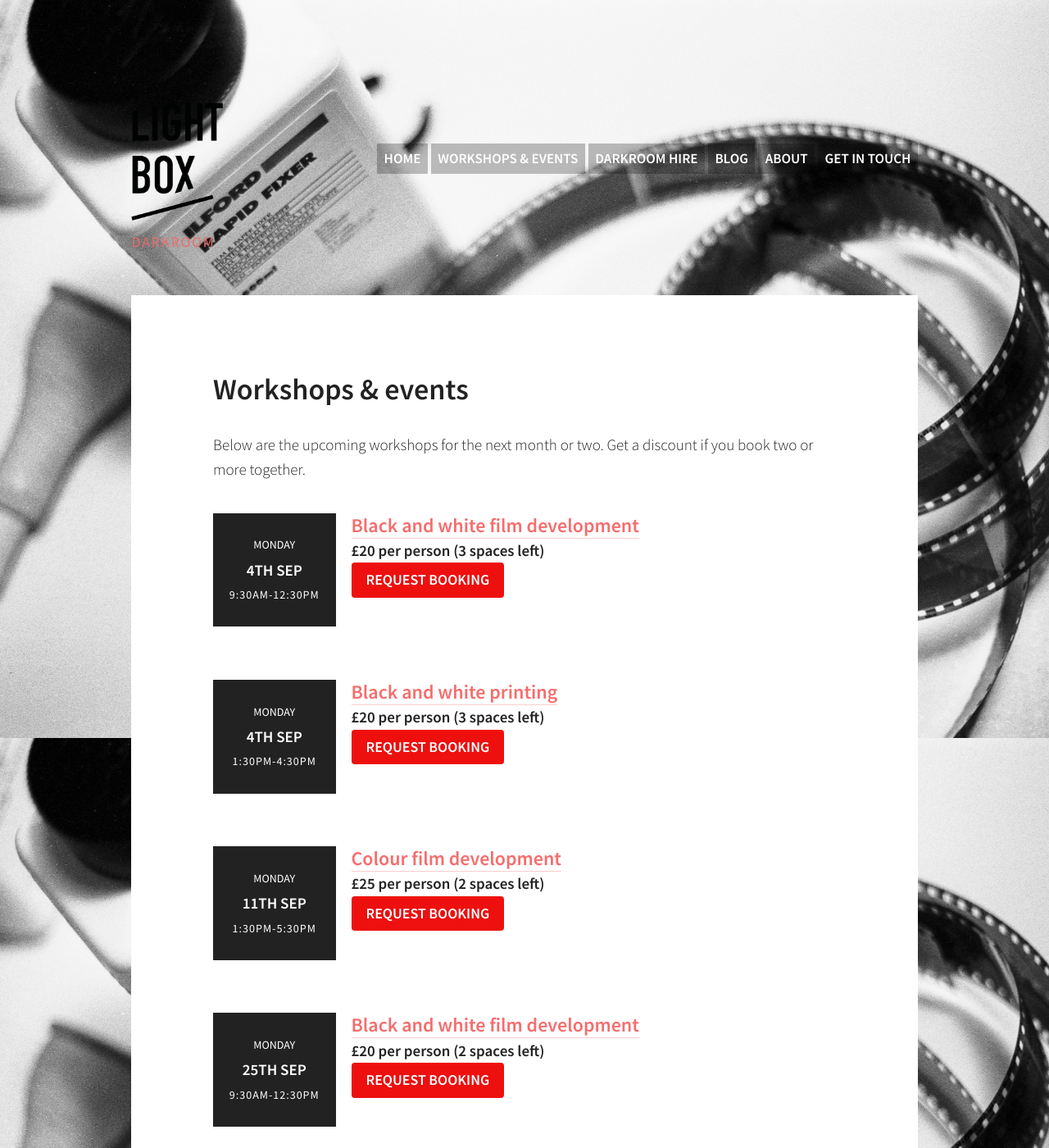
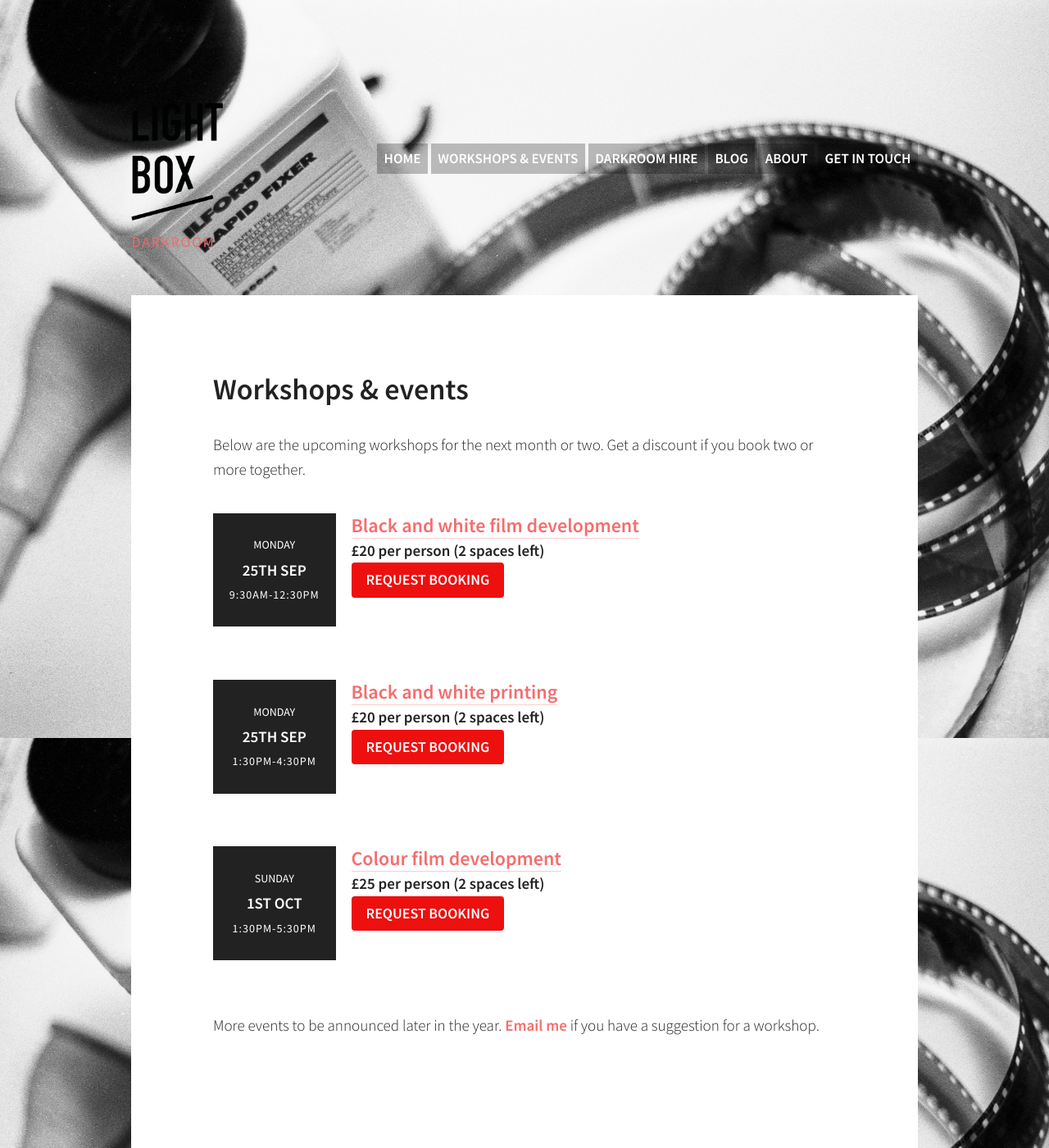
Before and after one commit to martincf/lightbox, a Jekyll site: the page built from eventslist.html, in a window 1280 px wide and 1400 px high. Shown: the whole window at 82% size. Built offline with Jekyll 4.4.1, drawn with Linux system fonts in a browser that asks for light colours; nearby versions of some CDN libraries.

Commit message:
Removed events.

```diff
--- a/_data/calendar.yml
+++ b/_data/calendar.yml
@@ -1,30 +1,3 @@
-- date: 4th Sep
-  day: Monday
-  event:
-    time: 9:30am-12:30pm
-    title: Black and white film development
-    link: /learn/black-and-white-film-development
-    price: 20
-    spaces: 3
-
-- date: 4th Sep
-  day: Monday
-  event:
-    time: 1:30pm-4:30pm
-    title: Black and white printing
-    link: /learn/black-and-white-printing
-    price: 20
-    spaces: 3
-
-- date: 11th Sep
-  day: Monday
-  event:
-    time: 1:30pm-5:30pm
-    title: Colour film development
-    link: /learn/colour-film-development
-    price: 25
-    spaces: 2
-
 - date: 25th Sep
   day: Monday
   event:
```
